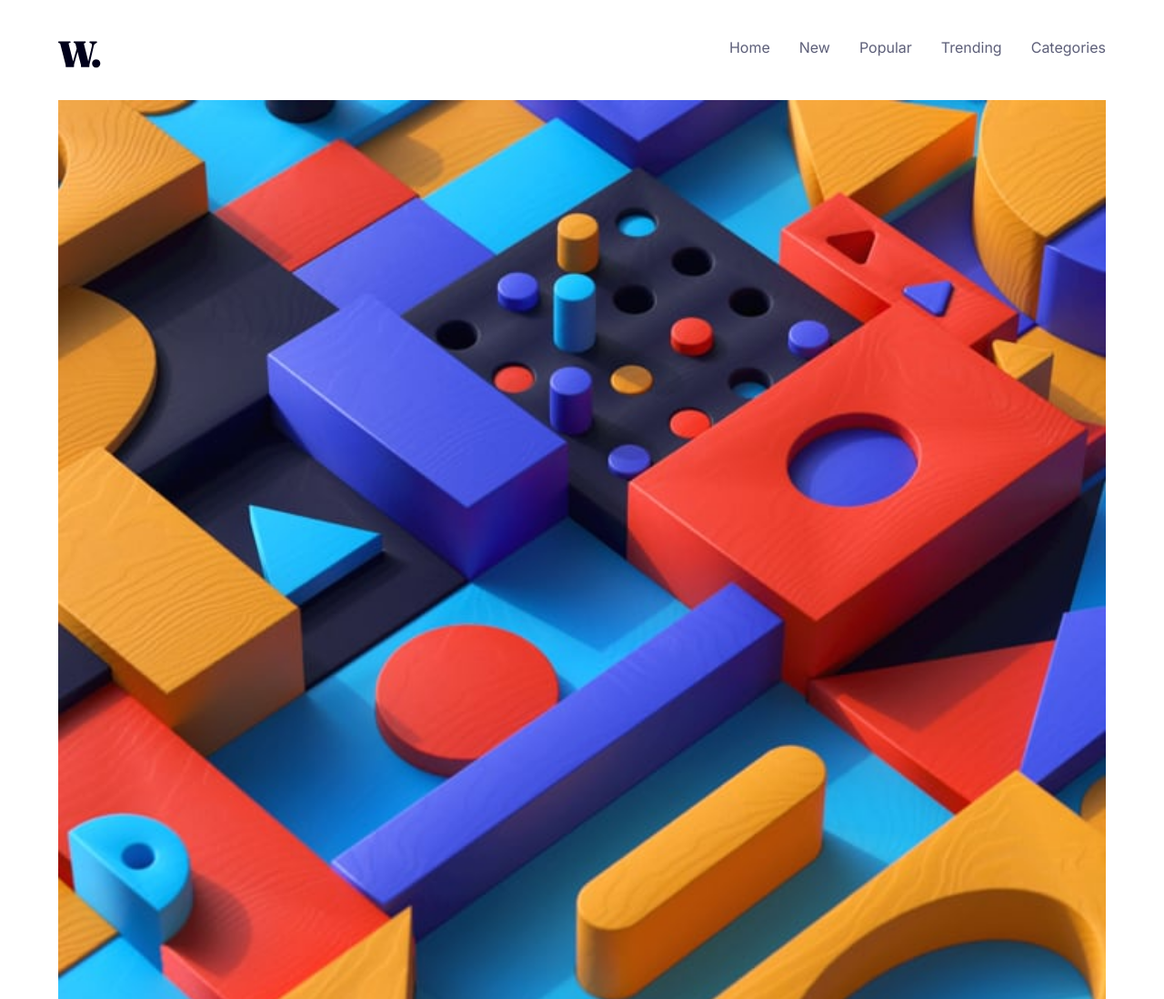
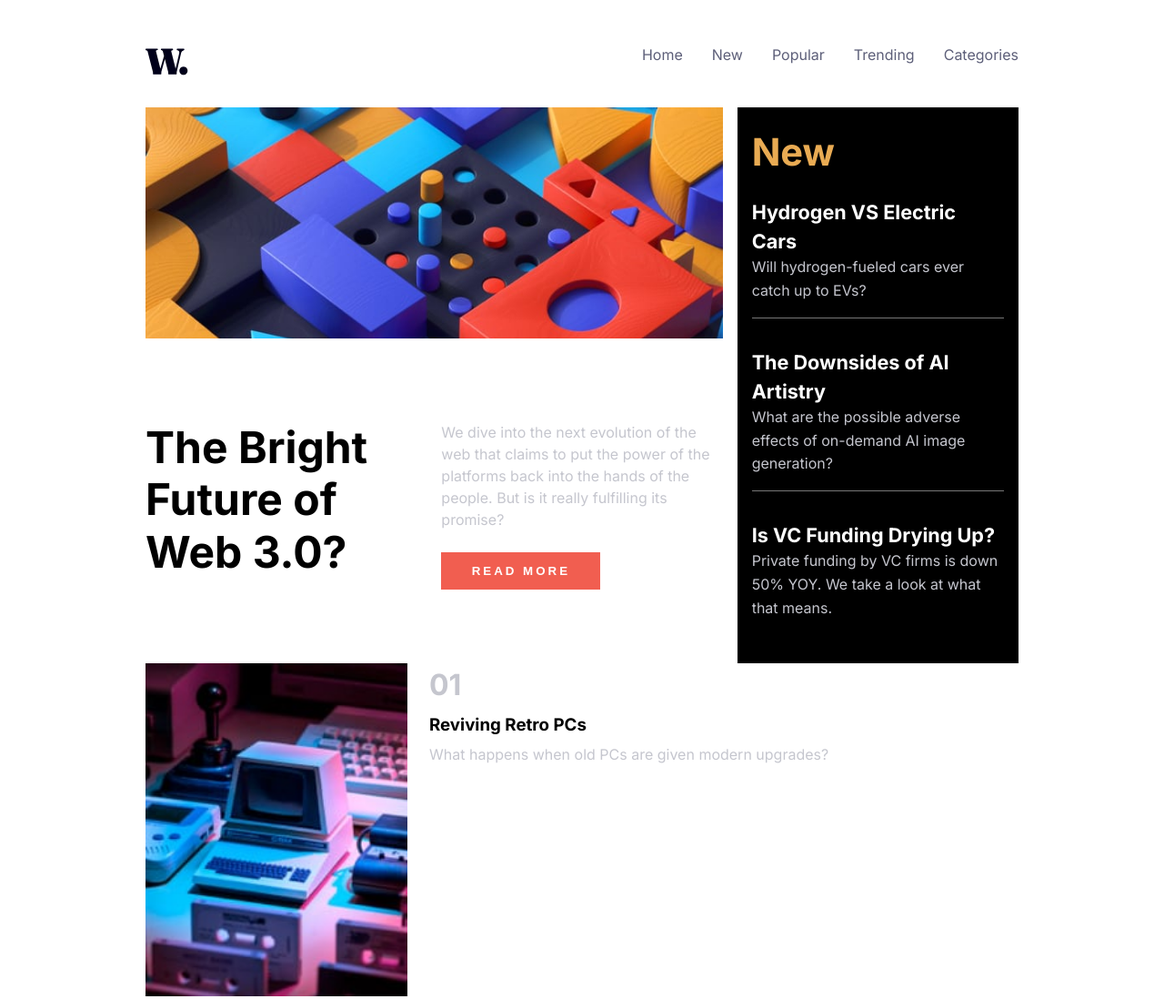
Before and after one commit to jodyvanhoose/news-homepage-main, a plain HTML site: page index.html in a window 1280 px wide. Shown: the top 1098 px of the page at 91% size. Drawn offline with Linux system fonts and the light colour scheme.

Commit message:
added desktop main section

```diff
--- a/styles/styles.css
+++ b/styles/styles.css
@@ -78,16 +78,18 @@
   color: hsl(236, 13%, 42%);
 }
 
+
 /* main-section */
 
 main img{
   width: 100%;
 }
 
-main h1{
-  font-size: 2.8rem;
-  padding: .4em 0;
+.feature-heading{
+  font-size: 3rem;
+  padding: 0;
   line-height: 1;
+  font-weight: 700;
 }
 
 /* section styles */
@@ -176,6 +178,9 @@
   font-size: .8rem;
 }
 
+
+/* mobile nav menu */
+
 @media (max-width: 500px){
   header{
     position: relative;
@@ -188,7 +193,7 @@
     padding-top: .7em;
   }
 
-  .isActive{
+  .isClosed{
     display: none;
   }
 
@@ -215,10 +220,10 @@
     /* display: none; */
   }
 
-  /* .nav-bar ul{
+  .nav-bar ul{
     display: flex;
     flex-direction: column;
-  } */
+  }
 
 
 
@@ -240,10 +245,86 @@
     height: 100%;
     overflow: hidden;
   }
+
 }
 
+
+
 @media (min-width: 501px){
+  .container{
+    max-width: 75%;
+    margin: 0 auto;
+  }
+
+  header{
+    padding-top: 1.5em;
+  }
+
+  .menu-open{
+    display: none;
+  }
+
+  /* .main-section{
+    display: flex;
+    flex-direction: column;
+    min-width: 60%;
+    gap: 1em;
+  }
+
+  .flex-section{
+    display: flex;
+    gap: 1em;
+  }
+
+  .section, .flex-section h1{
+    min-width: 50%
+  } */
+
+
   main{
     display: grid;
+    grid-template-columns: repeat(3, 1fr);
+    gap: 1em;
   }
+
+
+
+  main img{
+    grid-column: span 2;
+    width: 100%;
+    aspect-ratio: 1 / .4;
+    object-fit: cover;
+    object-position: top;
+  }
+
+  .feature-heading{
+    padding: 0 1em 0 0;
+    line-height: 1.2;
+  }
+
+  .new-section{
+    grid-column: 3;
+    grid-row: 1 / 3;
+    margin-top: 0;
+    margin-bottom: 0;
+  }
+
+  .new-section h2{
+    font-size: 2.6rem;
+    line-height: 1.6;
+  }
+
+  .new-subsection{
+    margin-bottom: 1em;
+  }
+
+  .new-subsection a{
+    font-size: 1.35rem;
+  }
+
+  .new-subsection p{
+    font-size: 1rem;
+    line-height: 1.6;
+  }
+
 }
```
Also changed, not shown: index.html (+6 -0 lines).
